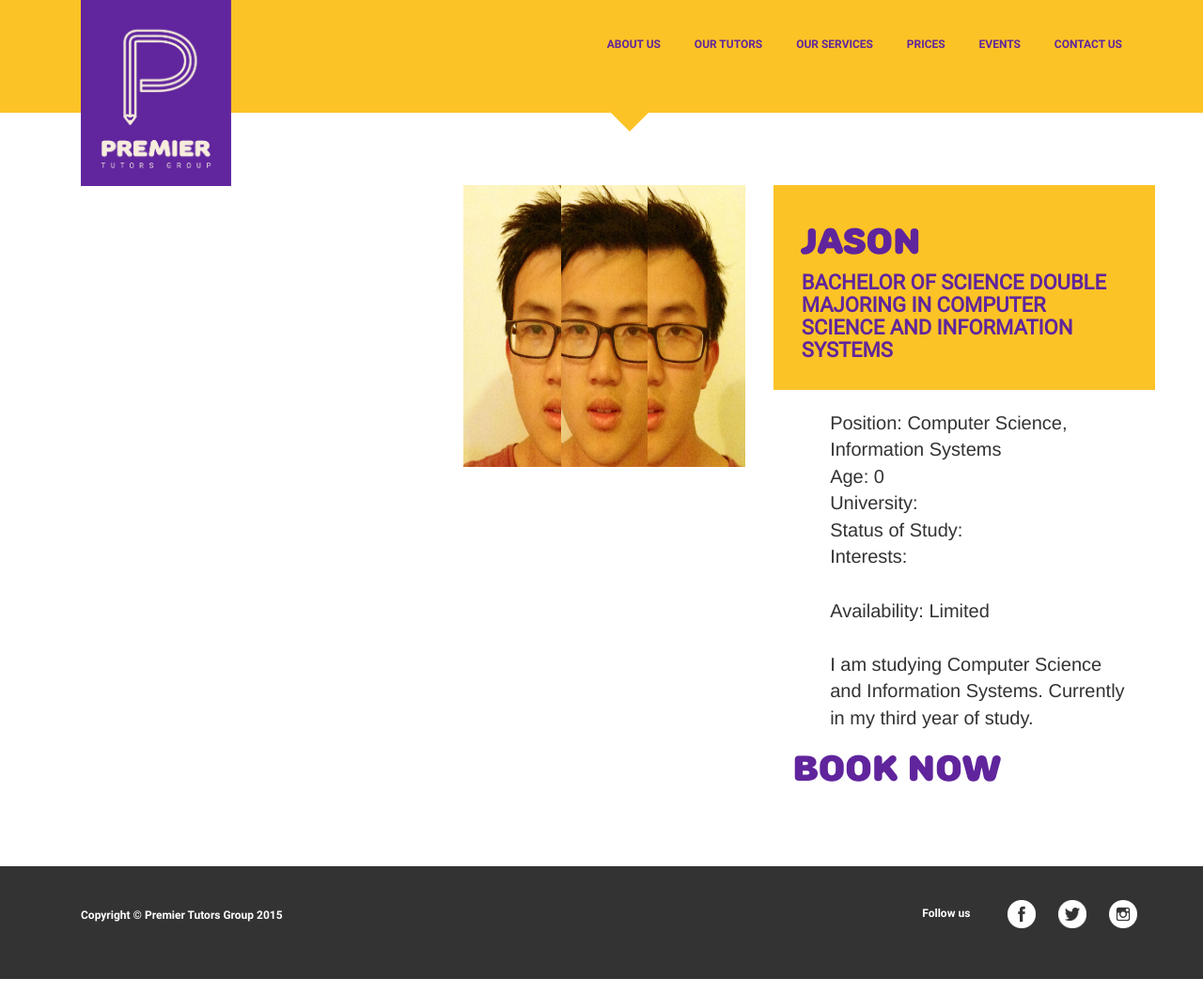
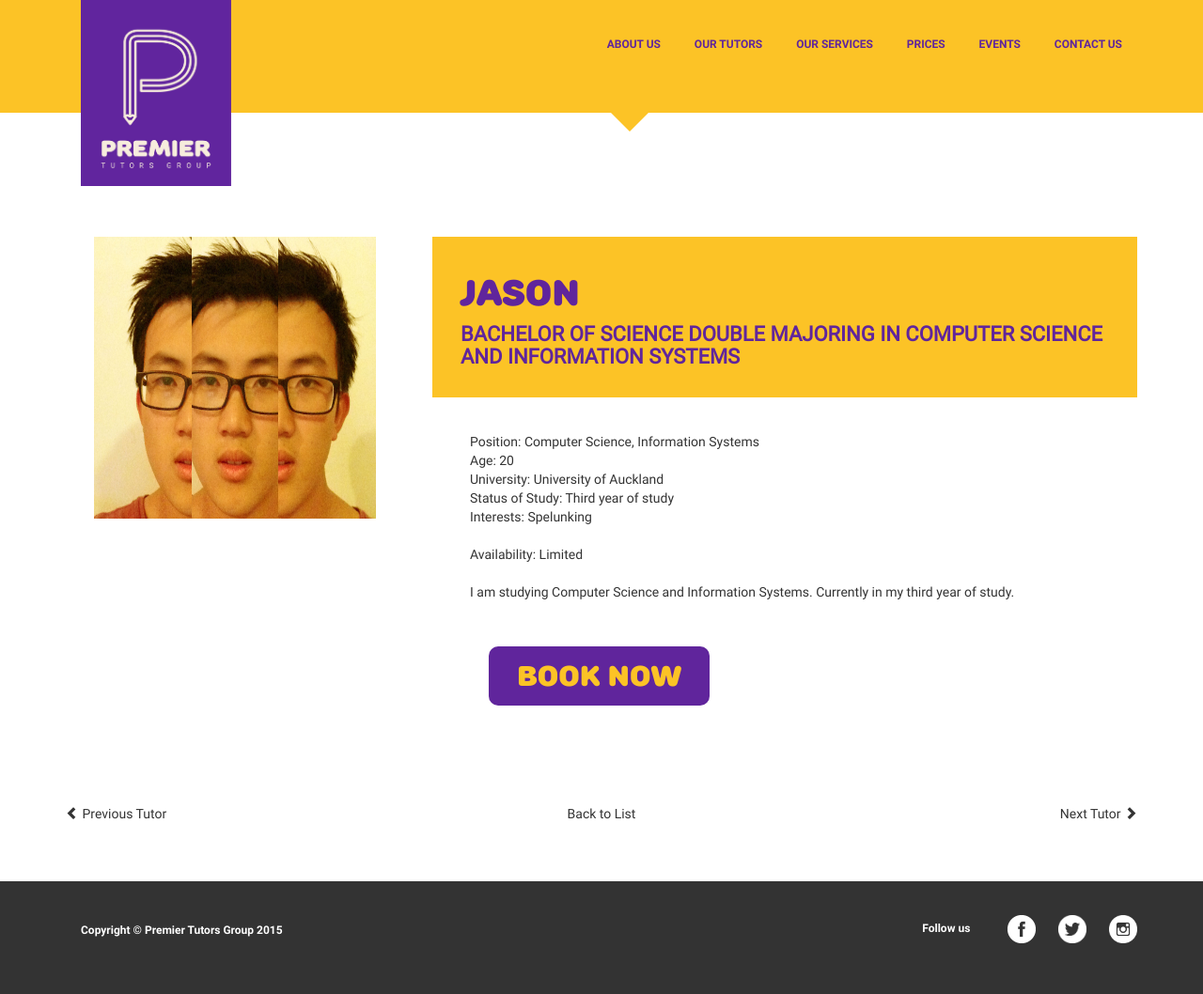
Before and after one commit to abgl03/Premier-Tutors-Group-Website, a Django app: page /tutors/1 in a window 1280 px wide. Shown: the whole page at 94% size. Run offline with Django 3.2, Linux system fonts and the light colour scheme; data comes from the database, SQL or seed files in the repository; some libraries are stand-ins or nearby versions.

Commit message:
Profile page - aligned properly

```diff
--- a/django_site/tutors/static/tutors/css/Profile.css
+++ b/django_site/tutors/static/tutors/css/Profile.css
@@ -20,6 +20,7 @@
 .nav {
 	height: 120px;
 	background-color: #fcc326;
+	margin-bottom: 5%;
 }
 
 .nav a:hover {
@@ -147,7 +148,6 @@ p {
 .tutor {
 	width: 300px;
 	height: 300px;
-    float: right;
 }
 
 .row {
@@ -170,10 +170,36 @@ p {
 }
 
 .info {
-    padding: 5%;
-    font-size: 20px;
+    padding: 5% 0;
+	font-family: roboto-regular, Arial, sans-serif;
 }
 
 .info ul {
     list-style-type: none;
 }
+
+.book-now-button {
+	background-color: #60259c;
+	padding: 15px 30px;
+	display: inline-block;
+	border-radius: 10px;
+	margin-top: 5%;
+	margin-left: 8%;
+}
+
+.book-now-button h3 {
+	color: #fcc326;
+	font-size: 30px;
+	margin: 0;
+}
+
+.prev-tutor p {
+}
+
+.next-tutor p {
+	text-align: right;
+}
+
+.back-to-list p {
+	text-align: center;
+}
--- a/django_site/tutors/templates/tutors/PTG_Profile.html
+++ b/django_site/tutors/templates/tutors/PTG_Profile.html
@@ -37,11 +37,12 @@
 </div>
 
 <!-- Profile -->
+<div class="container">
 <div class="row row-center">
-    <div class="col-md-5 left">
+    <div class="col-xs-4 col-centered text-center">
         <img src='../../static/profiles/{{ tutor.id }}/{{ tutor.id }}.jpg' class="tutor" />
     </div>
-    <div class="col-md-4 right">
+    <div class="col-xs-8 col-centered right">
         <div class="title">
             <h3>{{ tutor.first_name }}</h3>
             <h6>{{ tutor.degree }}</h6>
@@ -70,12 +71,23 @@
                     {{ tutor.desc }}
                 </li>
             </ul>
-            <div class="book-now-button">
+            <a href="#"> <div class="book-now-button">
                 <h3>BOOK NOW</h3>
-            </div>
+            </div></a>
         </div>
     </div>
 </div>
+</div>
+
+
+<div class="container">
+    <div class="row row-centered">
+        <div class="col-xs-4 col-centered prev-tutor"><p><span class="glyphicon glyphicon-chevron-left"></span> Previous Tutor</p></div>
+        <div class="col-xs-4 col-centered back-to-list"><p>Back to List</p></div>
+        <div class="col-xs-4 col-centered next-tutor"><p>Next Tutor <span class="glyphicon glyphicon-chevron-right"></span></p></div>
+    </div>
+</div>
+
 
 <!-- Footer -->
 
```
Also changed, not shown: django_site/ptg.db.
